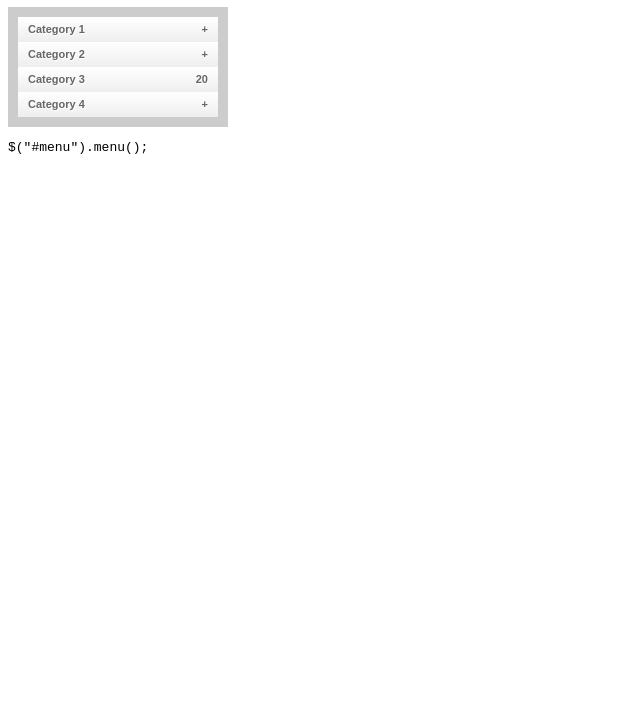
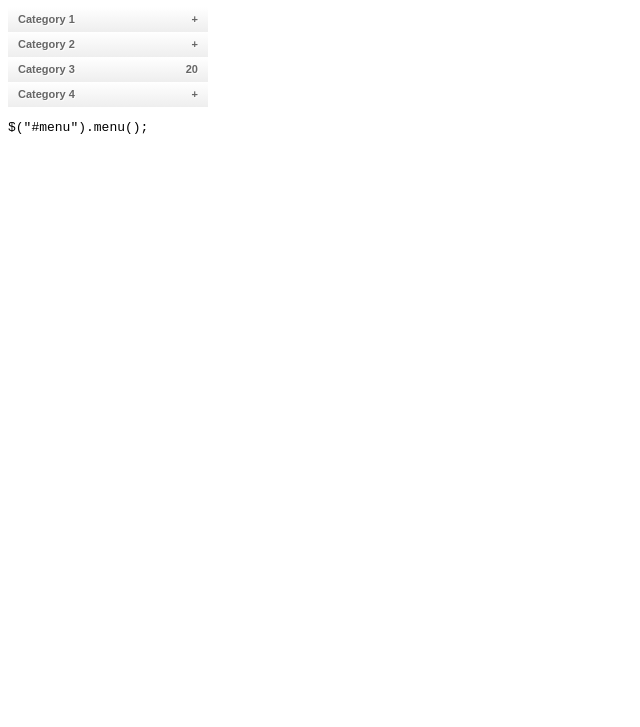
Before and after one commit to robowman/jq-menu, a plain HTML site: page index.html in a window 1280 px wide. Shown: the part 73-800 px from the top of the page, without its empty margins (0-640 px from the left). Drawn offline with Linux system fonts and the light colour scheme.

Commit message:
Remove Padding

```diff
--- a/css/jq-menu.css
+++ b/css/jq-menu.css
@@ -1,8 +1,6 @@
 .jq-menu{
 	width:200px;
-	padding: 10px;
 	font-family: Arial;
-	background-color: #CCCCCC;
 }
 .jq-menu a{
 	position: relative;
```
Also changed, not shown: index.html (line endings or trailing spaces).
